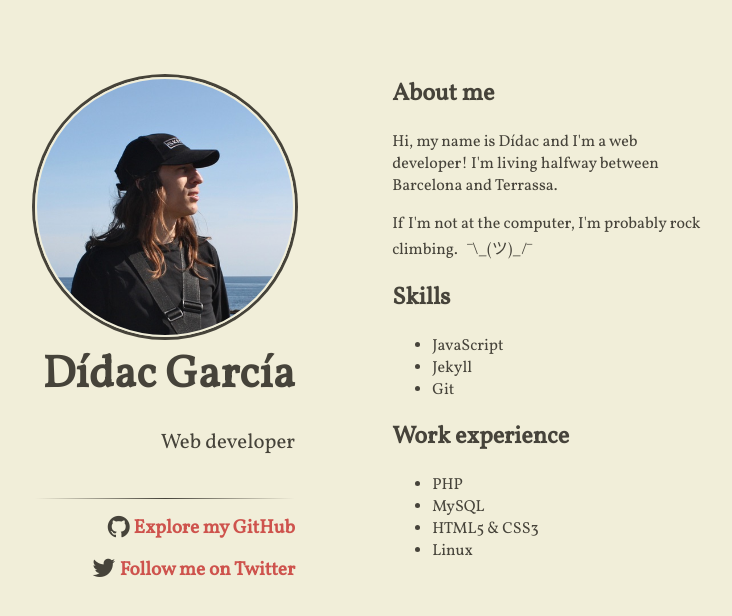
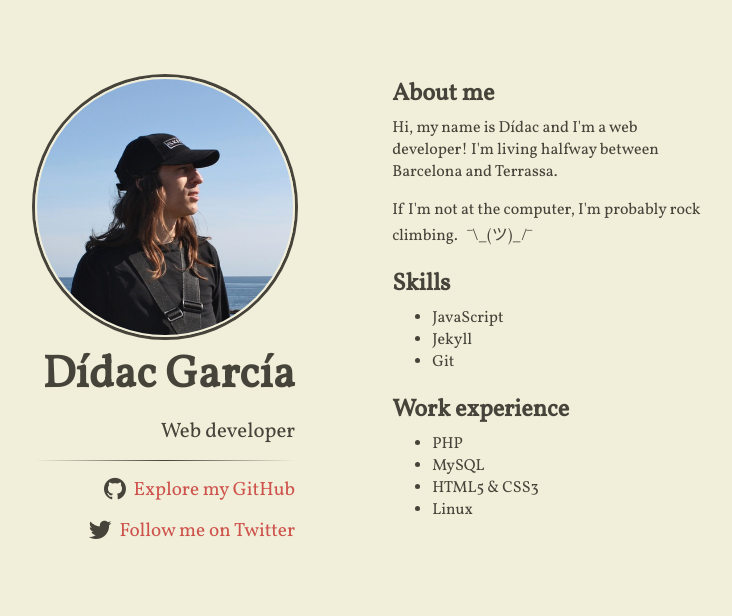
Before and after one commit to didaquis/didaquis, a Jekyll site: the page built from index.html, in a window 1280 px wide. Shown: the top 616 px of the page, without its empty margins (275-1007 px from the left). Built offline with Jekyll 4.4.1, drawn with Linux system fonts in a browser that asks for light colours; nearby versions of some CDN libraries.

Commit message:
Más mejoras visuales

```diff
--- a/assets/main.scss
+++ b/assets/main.scss
@@ -15,6 +15,11 @@ header,
 main {
 	padding: 0 10px;
 	margin-bottom: 30px;
+}
+
+h2 {
+	margin-top: 20px;
+	margin-bottom: -10px;
 }
 
 /*** wrapper div for both header and main ***/
@@ -38,7 +43,6 @@ a:hover {
 
 /*** main content list ***/
 .main-list-item {
-	font-weight: bold;
 	font-size: 1.2em;
 	margin: 0.8em 0;
 }
@@ -83,7 +87,8 @@ since it must be aligned with the content */
 .tagline-container p {
 	font-size: 1.3em;
 	text-align: center;
-	margin-bottom: 2em;
+	margin-top: 10px;
+	margin-bottom: 14px;
 }
 
 /******/
--- a/index.html
+++ b/index.html
@@ -21,11 +21,11 @@ layout: base
 		<ul class="fa-ul main-list">
 			<li class="main-list-item">
 				<span class="fa fa-github fa-lg main-list-item-icon"></span>
-				<a href="https://github.com/didaquis">Explore my GitHub</a>
+				<a href="https://github.com/didaquis">&nbsp;Explore my GitHub</a>
 			</li>
 			<li class="main-list-item">
 				<span class="fa fa-twitter fa-lg main-list-item-icon"></span>
-				<a href="https://twitter.com/didaquis">Follow me on Twitter</a>
+				<a href="https://twitter.com/didaquis">&nbsp;Follow me on Twitter</a>
 			</li>
 		</ul>
 	</header>
```
